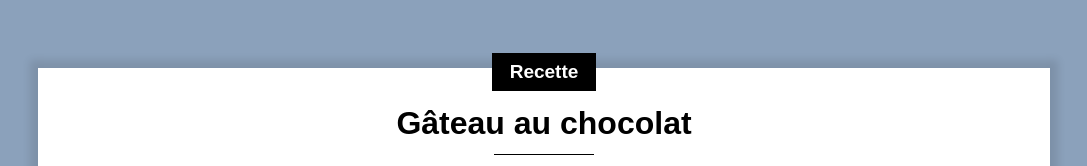
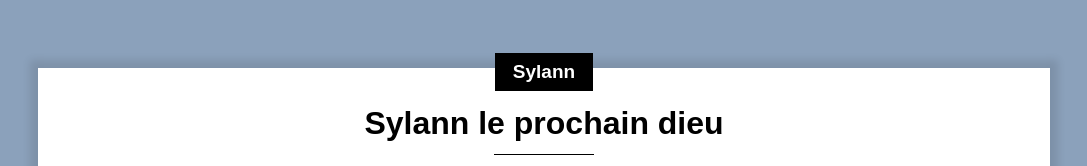
Before and after one commit to Saylann/site_recettes, a plain HTML site: page recette.html in a window 1280 px wide. Shown: the top 166 px of the page, without its empty margins (96-1183 px from the left). Drawn offline with Linux system fonts and the light colour scheme.

Commit message:
Update recette.html

```diff
--- a/recette.html
+++ b/recette.html
@@ -8,12 +8,12 @@
     <body>
         <div class="contenu">
             <div class="centre categorie">
-                <p class="categorie">Recette</p>
+                <p class="categorie">Sylann</p>
             </div>
 
             <!--Mon commentaire HTML-->
 
-            <h1>Gâteau au chocolat</h1>
+            <h1>Sylann le prochain dieu</h1>
 
             <div class="separateur"></div>
 
```
